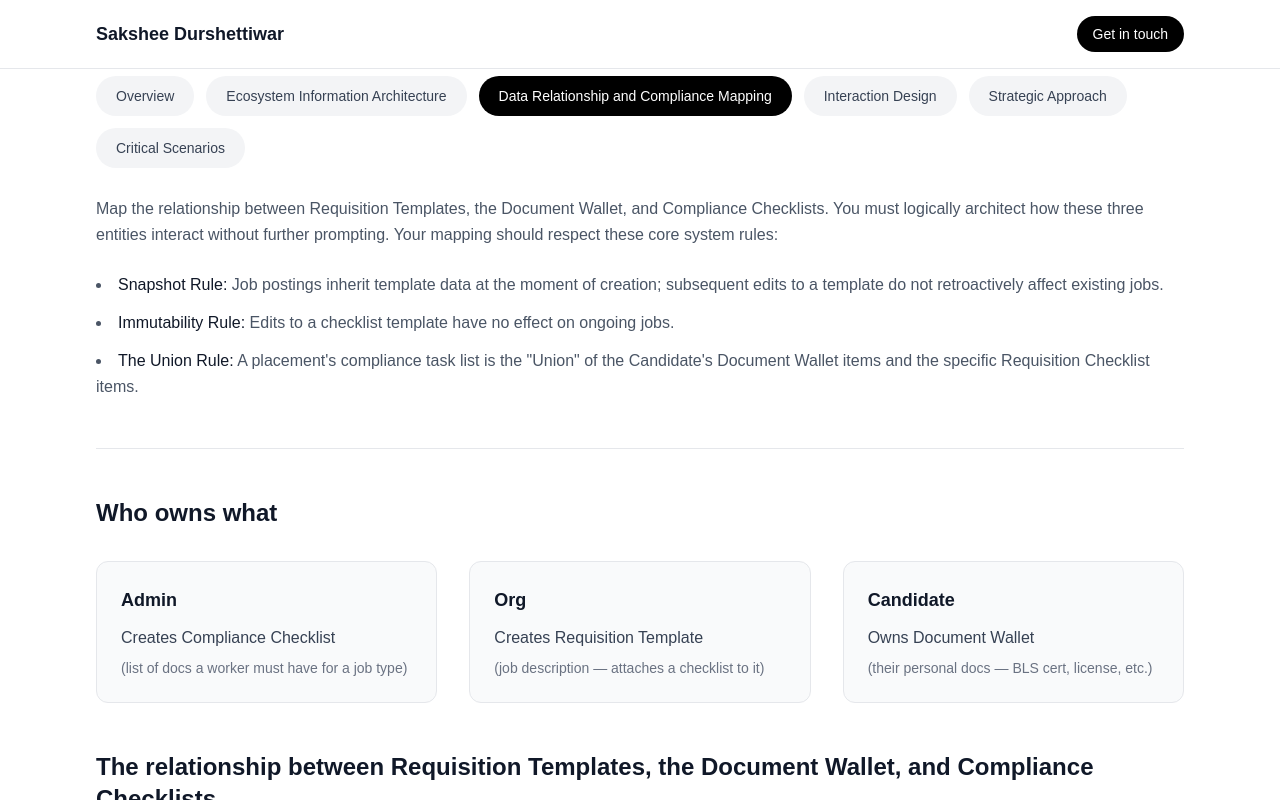
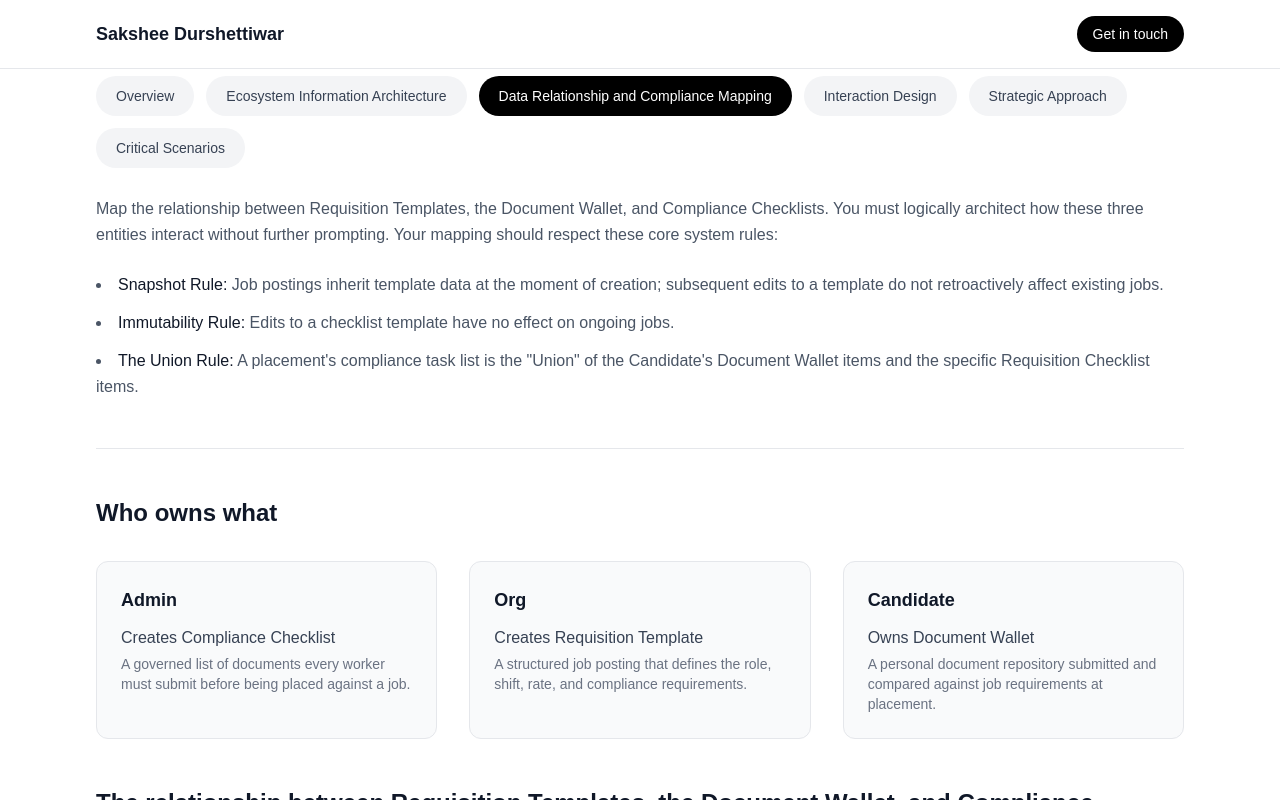
Before and after one commit to saksheedurshettiwar/Heizen, a Next.js app: page / in a window 1280 px wide. Both pictures are taken after a click on the button "Data Relationship and Compliance Mapping". Shown: the part 320-1120 px from the top of the page. Built offline with nearby package versions, Linux system fonts and the light colour scheme.

Commit message:
Update data tab 'Who owns what' card descriptions

```diff
--- a/app/page.tsx
+++ b/app/page.tsx
@@ -223,18 +223,18 @@ export default function AccessIQCaseStudy() {
                 <div className="grid md:grid-cols-3 gap-8">
                   <div className="p-6 bg-gray-50 rounded-xl border border-gray-200">
                     <h3 className="text-lg font-semibold text-gray-900 mb-3">Admin</h3>
-                    <p className="text-gray-700">Creates Compliance Checklist</p>
-                    <p className="text-gray-500 mt-2 text-sm">(list of docs a worker must have for a job type)</p>
+                    <p className="text-gray-700 font-medium mb-1">Creates Compliance Checklist</p>
+                    <p className="text-gray-500 text-sm">A governed list of documents every worker must submit before being placed against a job.</p>
                   </div>
                   <div className="p-6 bg-gray-50 rounded-xl border border-gray-200">
                     <h3 className="text-lg font-semibold text-gray-900 mb-3">Org</h3>
-                    <p className="text-gray-700">Creates Requisition Template</p>
-                    <p className="text-gray-500 mt-2 text-sm">(job description — attaches a checklist to it)</p>
+                    <p className="text-gray-700 font-medium mb-1">Creates Requisition Template</p>
+                    <p className="text-gray-500 text-sm">A structured job posting that defines the role, shift, rate, and compliance requirements.</p>
                   </div>
                   <div className="p-6 bg-gray-50 rounded-xl border border-gray-200">
                     <h3 className="text-lg font-semibold text-gray-900 mb-3">Candidate</h3>
-                    <p className="text-gray-700">Owns Document Wallet</p>
-                    <p className="text-gray-500 mt-2 text-sm">(their personal docs — BLS cert, license, etc.)</p>
+                    <p className="text-gray-700 font-medium mb-1">Owns Document Wallet</p>
+                    <p className="text-gray-500 text-sm">A personal document repository submitted and compared against job requirements at placement.</p>
                   </div>
                 </div>
               </div>
```
